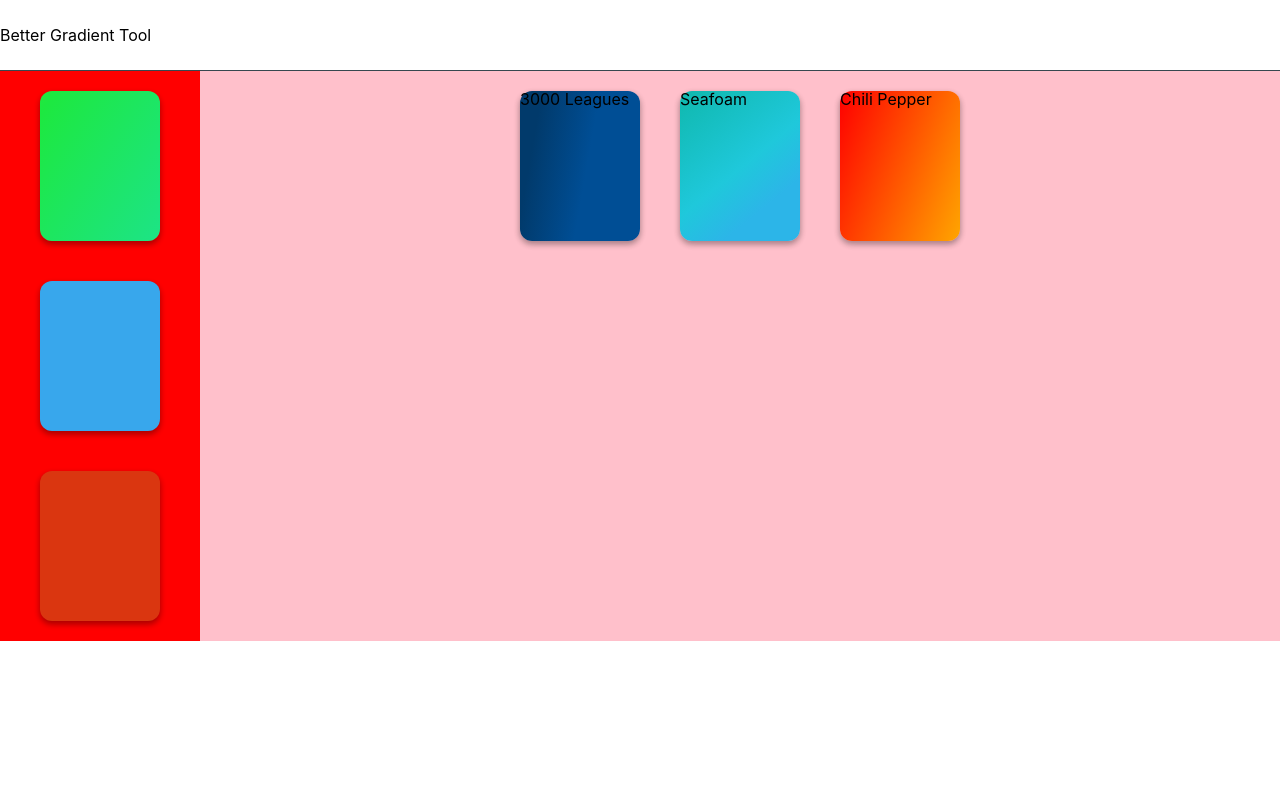
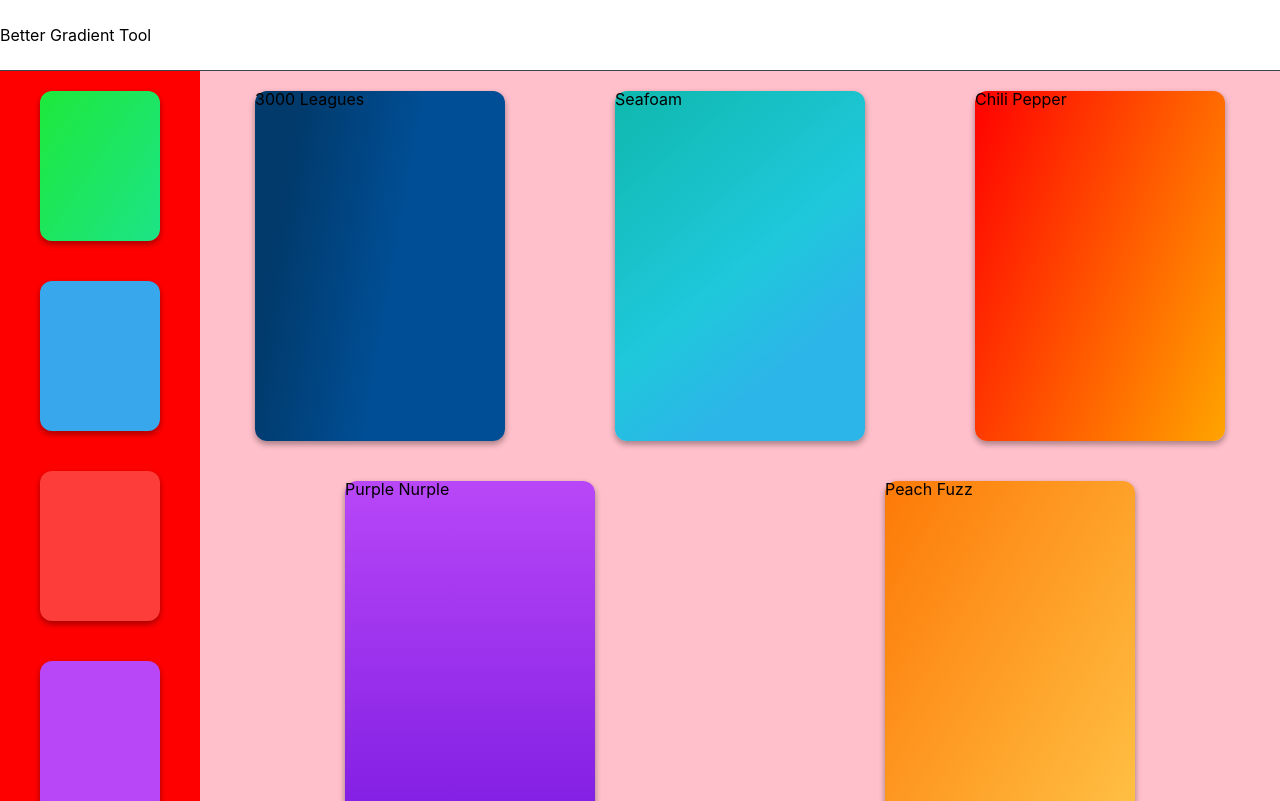
Before and after one commit to leo-generali/better-gradient-tool, a React (Create React App) app: page / in a window 1280 px wide. Built offline with nearby package versions, Linux system fonts and the light colour scheme.

Commit message:
Add in support for succesfully copying CSS

```diff
--- a/src/colordata.json
+++ b/src/colordata.json
@@ -13,17 +13,37 @@
 		"tags": {
 			"blue": true
 		},
-		"colors": ["#0fb8ad", "#1fc8db", "2cb5e8"],
+		"colors": ["#0FB8AD", "#1FC8DB", "2CD5E8"],
 		"style": "linear-gradient(141deg, #0fb8ad 0%, #1fc8db 51%, #2cb5e8 75%)",
 		"display": true
 	},
 	{
 		"name": "Chili Pepper",
 		"tags": {
-			"red": true
+			"red": true,
+			"orange": true
 		},
 		"colors": ["red", "orange"],
-		"style": "linear-gradient(111deg, red 0%, orange 100%)",
+		"style": "linear-gradient(111deg, red, orange)",
+		"display": true
+	},
+	{
+		"name": "Purple Nurple",
+		"tags": {
+			"purple": true
+		},
+		"colors": ["#B847F7", "#7F1DE2"],
+		"style": "linear-gradient(#B847F7, #7F1DE2)",
+		"display": true
+	},
+	{
+		"name": "Peach Fuzz",
+		"tags": {
+			"orange": true
+		},
+		"colors": ["#D96117", "#E5D665"],
+		"style": "linear-gradient(-60deg, #FFC245, #FD7907)",
 		"display": true
 	}
+
 ]
--- a/src/components/App.js
+++ b/src/components/App.js
@@ -26,7 +26,7 @@ class App extends Component {
 	state = {
 		gradients: colorData,
 		currentGradients: colorData,
-		tags: [ "all", "blue", "red"]
+		tags: [ "all", "blue", "red", "purple", "orange"]
 	}
 
 	filterGradients = (color) => {
--- a/src/components/ColorPickerCard.js
+++ b/src/components/ColorPickerCard.js
@@ -6,8 +6,7 @@ class ColorPickerCard extends Component {
 		const tag = this.props.tag;
 
 		return(
-			<div onClick={() => this.props.filterGradients(tag)} className={`card tag tag--${tag}`}>
-			</div>
+			<div onClick={() => this.props.filterGradients(tag)} className={`card tag tag--${tag}`} />
 		);
 	}
 }
--- a/src/components/GradientCard.js
+++ b/src/components/GradientCard.js
@@ -1,7 +1,11 @@
 import React, { Component } from 'react';
 
+import Popup from './Popup';
+
 class GradientCard extends Component {
-	copyCSS(css) {
+	state = { isOpen: false };
+
+	copyCSS(css, name) {
 		//This is a SUPER hacky way of copy the gradient over. Will need to look
 		//into better ways.
 		//
@@ -13,13 +17,25 @@ class GradientCard extends Component {
 		const tempTextArea = document.createElement('textarea');
 		tempTextArea.value = css.background;
 		document.body.appendChild(tempTextArea);
-		console.log(css.background);
 		tempTextArea.select();
 		document.execCommand("copy");
 		document.body.removeChild(tempTextArea);
 	}
 
+	togglePopup = (style, name) => {
+		if (typeof style !== 'undefined') {
+		    // The variable is defined
+			this.copyCSS(style, name);
+		}
+		this.setState({
+			isOpen: !this.state.isOpen
+		});
+	}
+
 	render() {
+		if(this.state.isOpen) {
+			setTimeout(	this.togglePopup, 1500)
+		}
 
 		const style = {
 			background: this.props.styleInfo
@@ -28,8 +44,9 @@ class GradientCard extends Component {
 		const name = this.props.name;
 
 		return(
-			<div style={style} className="card card__gradient" onClick={() => this.copyCSS(style)} >
-				{name}
+			<div style={style} ref={name} className="card card__gradient" onClick={() => this.togglePopup(style, name)} >
+				<p className="card__gradient--name">{name}</p>
+				<Popup name={name} showing={this.state.isOpen} />
 			</div>
 		);
 	}
--- /dev/null
+++ b/src/components/Popup.js
@@ -0,0 +1,18 @@
+import React, { Component } from 'react';
+
+class Popup extends Component {
+	render() {
+		// If the showing property of the popup is not on, it will not be displayed
+		if(!this.props.showing) {
+			return null;
+		}
+
+		const name = this.props.name;
+
+		return (
+			<div className="popup">{`Successfully copied ${name}!`}</div>
+		);
+	}
+}
+
+export default Popup;
--- a/src/style.scss
+++ b/src/style.scss
@@ -18,3 +18,4 @@
 @import "styles/components/colorpickercard";
 @import "styles/components/gradientpicker";
 @import "styles/components/gradientcard";
+@import "styles/components/popup";
--- a/src/styles/components/_colorpickercard.scss
+++ b/src/styles/components/_colorpickercard.scss
@@ -41,7 +41,15 @@
 	}
 
 	&--red {
-		background: #DA3610;
+		background: #FC3D39;
+	}
+
+	&--purple {
+		background: #B847F7;
+	}
+
+	&--orange {
+		background: #F6602D;
 	}
 
 	&:hover {
--- a/src/styles/components/_gradientcard.scss
+++ b/src/styles/components/_gradientcard.scss
@@ -4,8 +4,27 @@
 
 .card__gradient {
     border-radius: 12px;
+    position: relative;
+
+    &--name {
+    	position: relative;
+    }
 
 	&:hover {
 		cursor: pointer;
 	}
 }
+
+@media (min-width: 600px) {
+	.card__gradient {
+	    width: 200px;
+	    height: 300px;
+	}
+}
+
+@media (min-width: 1000px) {
+	.card__gradient {
+	    width: 250px;
+	    height: 350px;
+	}
+}
--- a/src/styles/components/_gradientpicker.scss
+++ b/src/styles/components/_gradientpicker.scss
@@ -6,7 +6,8 @@
 	width: calc(100vw - 200px);
 	display: flex;
 	flex-wrap: wrap;
-	justify-content: center;
+	justify-content: space-around;
 	background: pink;
 	overflow-y: scroll;
+	align-items: center;
 }
--- /dev/null
+++ b/src/styles/components/_popup.scss
@@ -0,0 +1,12 @@
+// /*------------------------------------*\
+//     Popup
+// \*------------------------------------*/
+
+.popup {
+	position: absolute;
+	max-width: 100%;
+	background: white;
+	padding: 10px;
+	bottom: 0;
+	border-radius: 12px;
+}
```
Also changed, not shown: screenshots/version-5.gif (added).
